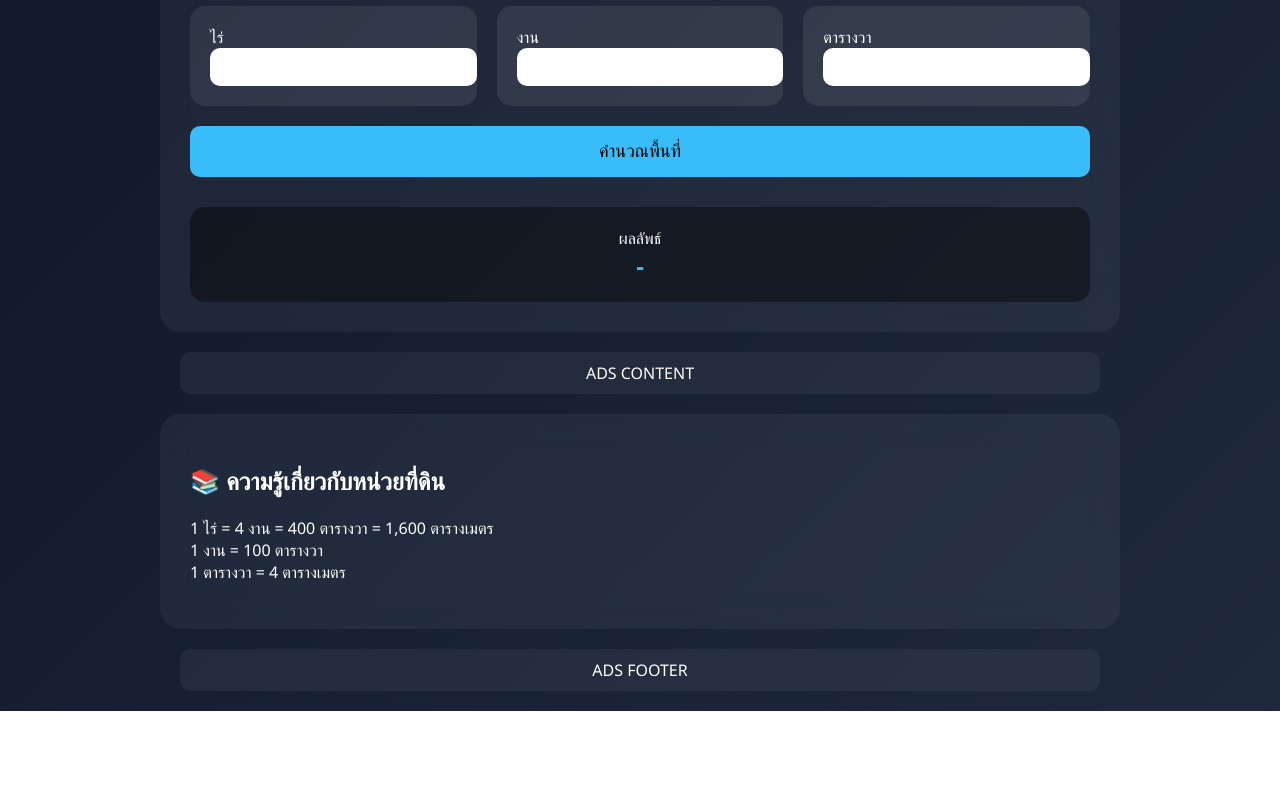
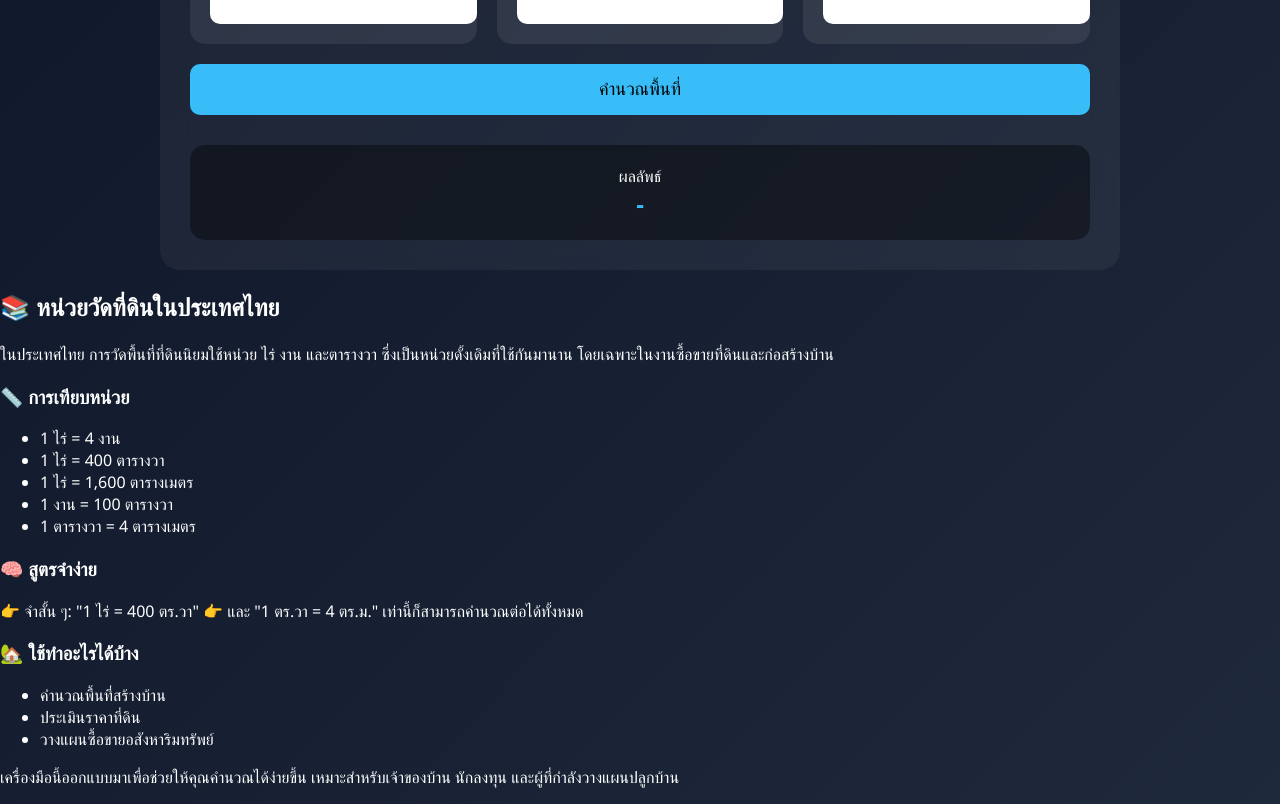
Before and after one commit to ihome108/ihome108.github.io, a plain HTML site: page land-Area.html in a window 1280 px wide. Shown: the part 192-996 px from the top of the page. Before the commit the page ends 903 px from the top, so only its background shows below. Drawn offline with Linux system fonts and the light colour scheme.

Commit message:
Update land-Area.html

```diff
--- a/land-Area.html
+++ b/land-Area.html
@@ -91,11 +91,7 @@ button:hover {
 
 <body>
 
-<!-- 🔥 Ads Header -->
-<div class="ad-box">
-    <!-- ใส่โค้ด Adsense ตรงนี้ -->
-    ADS HEADER
-</div>
+
 
 <div class="container">
     <h1>📏 แปลงหน่วยที่ดินไทย</h1>
@@ -125,24 +121,44 @@ button:hover {
     </div>
 </div>
 
-<!-- 🔥 Ads กลาง -->
-<div class="ad-box">
-    ADS CONTENT
-</div>
 
-<div class="container">
-    <h2>📚 ความรู้เกี่ยวกับหน่วยที่ดิน</h2>
-    <p>
-        1 ไร่ = 4 งาน = 400 ตารางวา = 1,600 ตารางเมตร<br>
-        1 งาน = 100 ตารางวา<br>
-        1 ตารางวา = 4 ตารางเมตร
-    </p>
-</div>
 
-<!-- 🔥 Ads ล่าง -->
-<div class="ad-box">
-    ADS FOOTER
-</div>
+<!-- 🔥 บทความ -->
+    <div class="content-box">
+        <h2>📚 หน่วยวัดที่ดินในประเทศไทย</h2>
+        <p>
+            ในประเทศไทย การวัดพื้นที่ที่ดินนิยมใช้หน่วย ไร่ งาน และตารางวา
+            ซึ่งเป็นหน่วยดั้งเดิมที่ใช้กันมานาน โดยเฉพาะในงานซื้อขายที่ดินและก่อสร้างบ้าน
+        </p>
+
+        <h3>📏 การเทียบหน่วย</h3>
+        <ul>
+            <li>1 ไร่ = 4 งาน</li>
+            <li>1 ไร่ = 400 ตารางวา</li>
+            <li>1 ไร่ = 1,600 ตารางเมตร</li>
+            <li>1 งาน = 100 ตารางวา</li>
+            <li>1 ตารางวา = 4 ตารางเมตร</li>
+        </ul>
+
+        <h3>🧠 สูตรจำง่าย</h3>
+        <p>
+            👉 จำสั้น ๆ: "1 ไร่ = 400 ตร.วา"
+            👉 และ "1 ตร.วา = 4 ตร.ม."
+            เท่านี้ก็สามารถคำนวณต่อได้ทั้งหมด
+        </p>
+
+        <h3>🏡 ใช้ทำอะไรได้บ้าง</h3>
+        <ul>
+            <li>คำนวณพื้นที่สร้างบ้าน</li>
+            <li>ประเมินราคาที่ดิน</li>
+            <li>วางแผนซื้อขายอสังหาริมทรัพย์</li>
+        </ul>
+
+        <p>
+            เครื่องมือนี้ออกแบบมาเพื่อช่วยให้คุณคำนวณได้ง่ายขึ้น
+            เหมาะสำหรับเจ้าของบ้าน นักลงทุน และผู้ที่กำลังวางแผนปลูกบ้าน
+        </p>
+    </div>
 
 <script>
 function calculate() {
```
